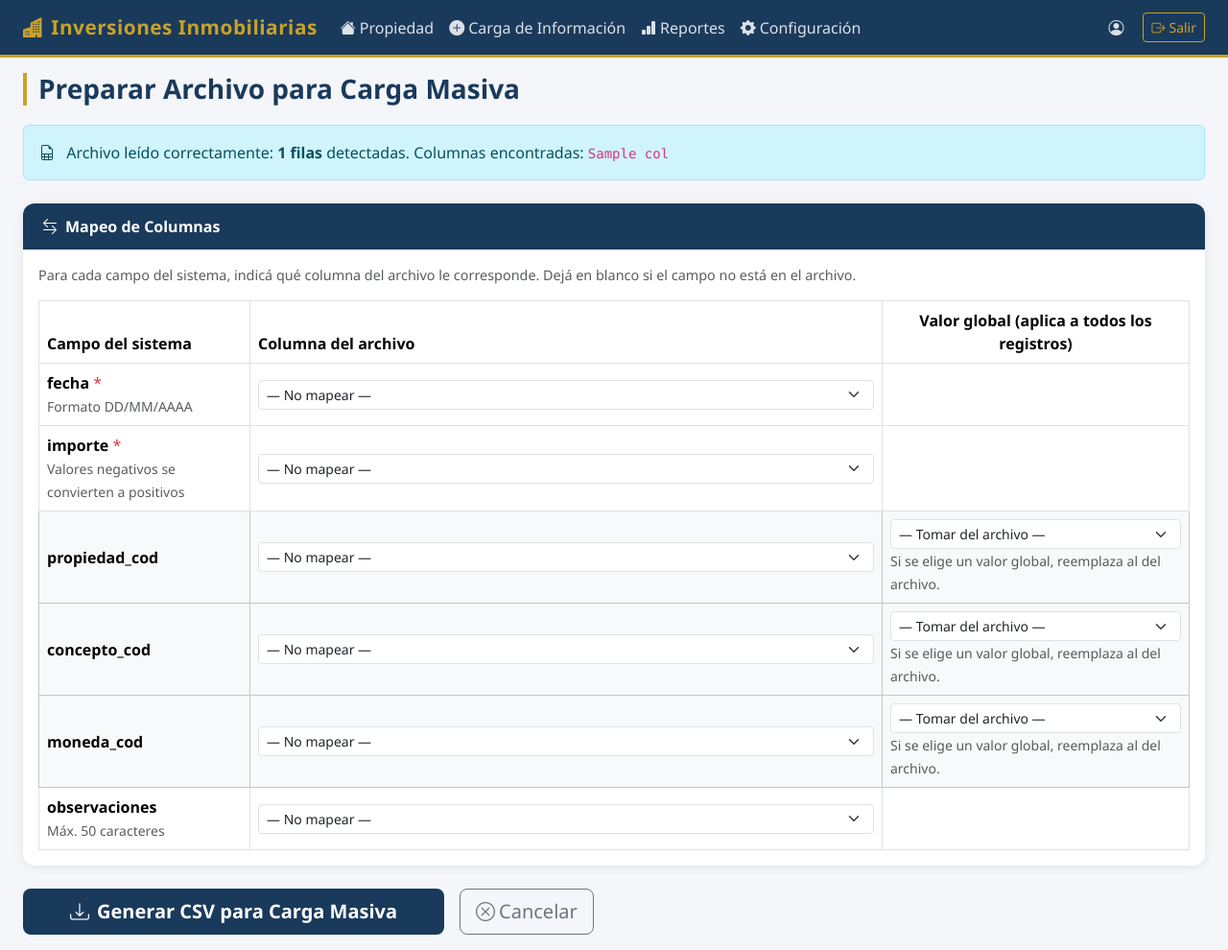
After one commit to holdingmax/inversiones-inmobiliarias, a Flask app: template templates/preparar_mapeo.html in a window 1280 px wide. The commit adds this page. Shown: the whole page at 96% size. Run offline with Flask 3, Linux system fonts and the light colour scheme; tables that the repository leaves empty hold one stand-in row (values such as "Sample post"); the template is opened without the code that fills it: values that come from a table or form of the project are taken from there, most other values are stand-ins (such as "Sample title", 1, 10 or a date in 2020).

Commit message:
Agregar preparador de archivos, quitar hint login, fix moneda disabled
Co-Authored-By: Claude Sonnet 4.6 <noreply@anthropic.com>

```diff
--- a/app.py
+++ b/app.py
@@ -21,6 +21,7 @@ except ImportError:
 
 # Almacenamiento temporal de imports pendientes (en memoria, válido para instancia única)
 _pending_imports: dict = {}
+_pending_mapper:  dict = {}
 
 COLUMNAS_REQUERIDAS = {'fecha', 'importe', 'moneda_cod'}  # mínimo para leer el archivo
 FORMATOS_FECHA = ('%d/%m/%Y',)  # Único formato aceptado: DD/MM/AAAA
@@ -1142,6 +1143,109 @@ def carga_template():
     )
 
 
+# ─── Preparador de archivos para carga masiva ────────────────────────────────
+
+@app.route('/carga/preparar_upload', methods=['POST'])
+@login_required
+def carga_preparar_upload():
+    if not PANDAS_OK:
+        flash('pandas no disponible.', 'danger')
+        return redirect(url_for('carga'))
+    f = request.files.get('archivo_prep')
+    if not f or not f.filename:
+        flash('Seleccioná un archivo Excel.', 'danger')
+        return redirect(url_for('carga'))
+    nombre = f.filename.lower()
+    try:
+        if nombre.endswith(('.xlsx', '.xls')):
+            df = pd.read_excel(f, dtype=str, header=0)
+        elif nombre.endswith('.csv'):
+            content = f.read().decode('utf-8-sig')
+            df = pd.read_csv(io.StringIO(content), dtype=str, header=0)
+        else:
+            flash('Formato no soportado. Usá Excel o CSV.', 'danger')
+            return redirect(url_for('carga'))
+        df.columns = [str(c).strip() for c in df.columns]
+        df = df.where(pd.notna(df), '')
+        filas    = df.to_dict(orient='records')
+        columnas = list(df.columns)
+        token = str(uuid.uuid4())
+        _pending_mapper[token] = {'filas': filas, 'columnas': columnas}
+        return redirect(url_for('carga_preparar_mapeo', token=token))
+    except Exception as e:
+        flash(f'Error al leer el archivo: {e}', 'danger')
+        return redirect(url_for('carga'))
+
+
+@app.route('/carga/preparar_mapeo')
+@login_required
+def carga_preparar_mapeo():
+    token = request.args.get('token', '')
+    datos = _pending_mapper.get(token)
+    if not datos:
+        flash('Sesión expirada. Subí el archivo nuevamente.', 'warning')
+        return redirect(url_for('carga'))
+    return render_template('preparar_mapeo.html',
+                           token=token,
+                           columnas=datos['columnas'],
+                           total_filas=len(datos['filas']),
+                           propiedades=Propiedad.query.order_by(Propiedad.direccion).all(),
+                           conceptos=Concepto.query.order_by(Concepto.nombre).all(),
+                           monedas=Moneda.query.order_by(Moneda.nombre).all())
+
+
+@app.route('/carga/preparar_procesar', methods=['POST'])
+@login_required
+def carga_preparar_procesar():
+    token = request.form.get('token', '')
+    datos = _pending_mapper.get(token)
+    if not datos:
+        flash('Sesión expirada. Subí el archivo nuevamente.', 'warning')
+        return redirect(url_for('carga'))
+
+    filas = datos['filas']
+
+    map_fecha    = request.form.get('map_fecha', '')
+    map_importe  = request.form.get('map_importe', '')
+    map_obs      = request.form.get('map_observaciones', '')
+    map_prop     = request.form.get('map_propiedad_cod', '')
+    map_concepto = request.form.get('map_concepto_cod', '')
+    map_moneda   = request.form.get('map_moneda_cod', '')
+
+    global_prop     = request.form.get('global_propiedad_cod', '')
+    global_concepto = request.form.get('global_concepto_cod', '')
+    global_moneda   = request.form.get('global_moneda_cod', '')
+
+    buf = io.StringIO()
+    writer = csv.writer(buf)
+    writer.writerow(['fecha', 'propiedad_cod', 'concepto_cod', 'importe', 'moneda_cod', 'observaciones'])
+
+    for fila in filas:
+        fecha_val   = str(fila.get(map_fecha, '')   if map_fecha   else '').strip()
+        obs_val     = str(fila.get(map_obs, '')     if map_obs     else '').strip()[:50]
+
+        # importe: quitar signo negativo
+        raw_imp = str(fila.get(map_importe, '') if map_importe else '').strip()
+        try:
+            importe_val = str(abs(float(raw_imp.replace(',', '.'))))
+        except Exception:
+            importe_val = raw_imp
+
+        prop_val    = global_prop     or (str(fila.get(map_prop, '')     if map_prop     else '').strip())
+        conc_val    = global_concepto or (str(fila.get(map_concepto, '') if map_concepto else '').strip())
+        mon_val     = global_moneda   or (str(fila.get(map_moneda, '')   if map_moneda   else '').strip())
+
+        writer.writerow([fecha_val, prop_val, conc_val, importe_val, mon_val, obs_val])
+
+    _pending_mapper.pop(token, None)
+
+    return Response(
+        buf.getvalue(),
+        mimetype='text/csv',
+        headers={'Content-Disposition': 'attachment; filename=archivo_preparado.csv'}
+    )
+
+
 # ─── Inicialización ───────────────────────────────────────────────────────────
 
 def init_db():
--- a/templates/login.html
+++ b/templates/login.html
@@ -45,9 +45,6 @@
         </button>
       </form>
 
-      <p class="text-center text-muted mt-3 mb-0" style="font-size:.8rem;">
-        Usuario inicial: <strong>ADMIN</strong> / Contraseña: <strong>1234</strong>
-      </p>
     </div>
   </div>
 
--- /dev/null
+++ b/templates/preparar_mapeo.html
@@ -0,0 +1,166 @@
+{% extends 'base.html' %}
+{% block title %}Preparar Archivo — Inversiones Inmobiliarias{% endblock %}
+
+{% block content %}
+<h3 class="section-title">Preparar Archivo para Carga Masiva</h3>
+
+<div class="alert alert-info mb-4">
+  <i class="bi bi-file-earmark-spreadsheet me-2"></i>
+  Archivo leído correctamente: <strong>{{ total_filas }} filas</strong> detectadas.
+  Columnas encontradas: <code>{{ columnas | join(', ') }}</code>
+</div>
+
+<form method="POST" action="{{ url_for('carga_preparar_procesar') }}">
+  <input type="hidden" name="token" value="{{ token }}">
+
+  <!-- Mapeo de columnas -->
+  <div class="card mb-4">
+    <div class="card-header-custom">
+      <i class="bi bi-arrow-left-right me-2"></i>Mapeo de Columnas
+    </div>
+    <div class="card-body">
+      <p class="text-muted mb-3" style="font-size:.9rem;">
+        Para cada campo del sistema, indicá qué columna del archivo le corresponde.
+        Dejá en blanco si el campo no está en el archivo.
+      </p>
+      <div class="table-responsive">
+        <table class="table table-bordered align-middle mb-0">
+          <thead style="background:var(--navy); color:#fff;">
+            <tr>
+              <th style="width:220px;">Campo del sistema</th>
+              <th>Columna del archivo</th>
+              <th style="width:320px;" class="text-center">Valor global (aplica a todos los registros)</th>
+            </tr>
+          </thead>
+          <tbody>
+
+            <!-- fecha -->
+            <tr>
+              <td><strong>fecha</strong> <span class="text-danger">*</span><br>
+                <small class="text-muted">Formato DD/MM/AAAA</small></td>
+              <td>
+                <select name="map_fecha" class="form-select form-select-sm">
+                  <option value="">— No mapear —</option>
+                  {% for col in columnas %}
+                    <option value="{{ col }}">{{ col }}</option>
+                  {% endfor %}
+                </select>
+              </td>
+              <td></td>
+            </tr>
+
+            <!-- importe -->
+            <tr>
+              <td><strong>importe</strong> <span class="text-danger">*</span><br>
+                <small class="text-muted">Valores negativos se convierten a positivos</small></td>
+              <td>
+                <select name="map_importe" class="form-select form-select-sm">
+                  <option value="">— No mapear —</option>
+                  {% for col in columnas %}
+                    <option value="{{ col }}">{{ col }}</option>
+                  {% endfor %}
+                </select>
+              </td>
+              <td></td>
+            </tr>
+
+            <!-- propiedad_cod -->
+            <tr class="table-light">
+              <td><strong>propiedad_cod</strong></td>
+              <td>
+                <select name="map_propiedad_cod" class="form-select form-select-sm">
+                  <option value="">— No mapear —</option>
+                  {% for col in columnas %}
+                    <option value="{{ col }}">{{ col }}</option>
+                  {% endfor %}
+                </select>
+              </td>
+              <td>
+                <select name="global_propiedad_cod" class="form-select form-select-sm">
+                  <option value="">— Tomar del archivo —</option>
+                  {% for p in propiedades %}
+                    <option value="{{ p.cod }}">{{ p.direccion }}</option>
+                  {% endfor %}
+                </select>
+                <small class="text-muted">Si se elige un valor global, reemplaza al del archivo.</small>
+              </td>
+            </tr>
+
+            <!-- concepto_cod -->
+            <tr class="table-light">
+              <td><strong>concepto_cod</strong></td>
+              <td>
+                <select name="map_concepto_cod" class="form-select form-select-sm">
+                  <option value="">— No mapear —</option>
+                  {% for col in columnas %}
+                    <option value="{{ col }}">{{ col }}</option>
+                  {% endfor %}
+                </select>
+              </td>
+              <td>
+                <select name="global_concepto_cod" class="form-select form-select-sm">
+                  <option value="">— Tomar del archivo —</option>
+                  {% for c in conceptos %}
+                    <option value="{{ c.cod }}">[{{ c.tipo | capitalize }}] {{ c.nombre }}</option>
+                  {% endfor %}
+                </select>
+                <small class="text-muted">Si se elige un valor global, reemplaza al del archivo.</small>
+              </td>
+            </tr>
+
+            <!-- moneda_cod -->
+            <tr class="table-light">
+              <td><strong>moneda_cod</strong></td>
+              <td>
+                <select name="map_moneda_cod" class="form-select form-select-sm">
+                  <option value="">— No mapear —</option>
+                  {% for col in columnas %}
+                    <option value="{{ col }}">{{ col }}</option>
+                  {% endfor %}
+                </select>
+              </td>
+              <td>
+                <select name="global_moneda_cod" class="form-select form-select-sm">
+                  <option value="">— Tomar del archivo —</option>
+                  {% for m in monedas %}
+                    <option value="{{ m.cod }}">{{ m.nombre }} ({{ m.signo }})</option>
+                  {% endfor %}
+                </select>
+                <small class="text-muted">Si se elige un valor global, reemplaza al del archivo.</small>
+              </td>
+            </tr>
+
+            <!-- observaciones -->
+            <tr>
+              <td><strong>observaciones</strong><br>
+                <small class="text-muted">Máx. 50 caracteres</small></td>
+              <td>
+                <select name="map_observaciones" class="form-select form-select-sm">
+                  <option value="">— No mapear —</option>
+                  {% for col in columnas %}
+                    <option value="{{ col }}">{{ col }}</option>
+                  {% endfor %}
+                </select>
+              </td>
+              <td></td>
+            </tr>
+
+          </tbody>
+        </table>
+      </div>
+    </div>
+  </div>
+
+  <!-- Botones -->
+  <div class="d-flex gap-3">
+    <button type="submit" class="btn btn-lg px-5"
+            style="background:var(--navy); color:#fff; font-weight:600;">
+      <i class="bi bi-download me-2"></i>Generar CSV para Carga Masiva
+    </button>
+    <a href="{{ url_for('carga') }}" class="btn btn-lg btn-outline-secondary">
+      <i class="bi bi-x-circle me-1"></i>Cancelar
+    </a>
+  </div>
+
+</form>
+{% endblock %}
```
Also changed, not shown: templates/carga.html (+48 -0 lines).
